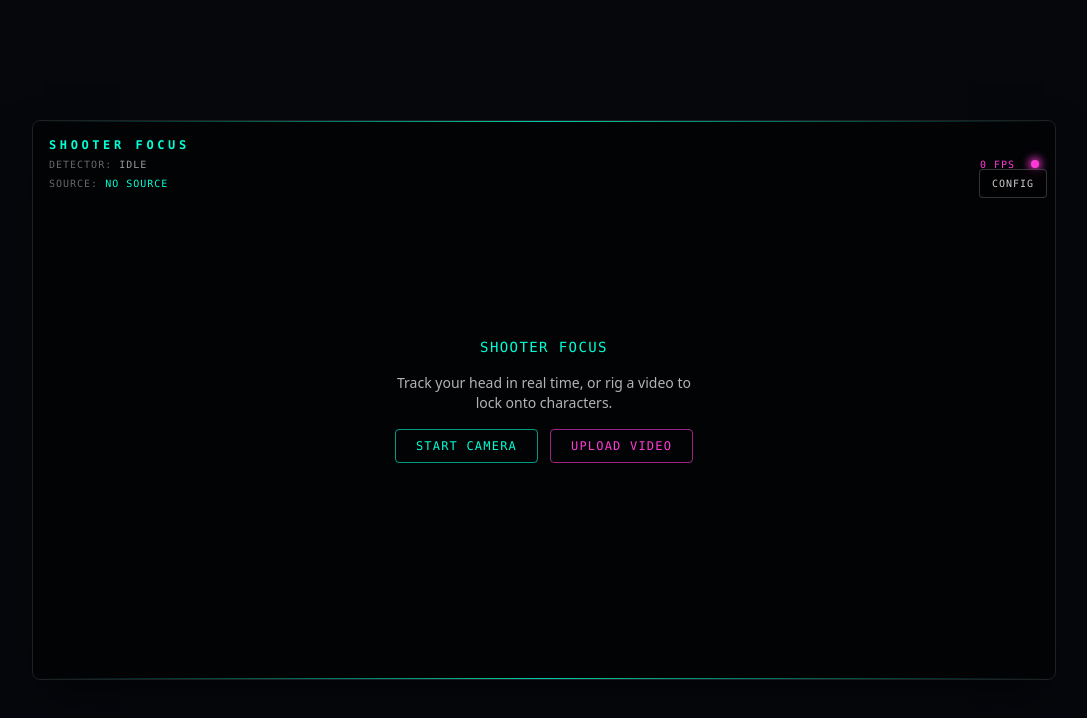
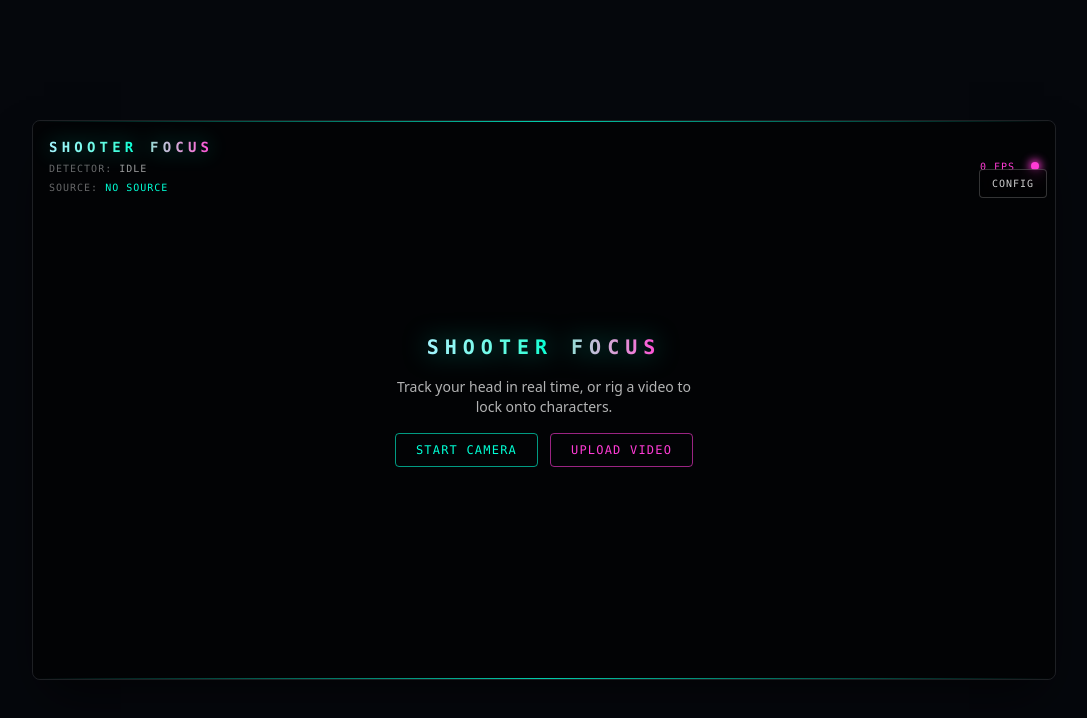
Before and after one commit to im-alisher/shooter-focus, a React (Vite) app: page / in a window 1280 px wide. Shown: the top 718 px of the page, without its empty margins (96-1183 px from the left). Built offline with nearby package versions, Linux system fonts and the light colour scheme.

Commit message:
feat: add debug box toggle and neon HUD title

```diff
--- a/src/App.tsx
+++ b/src/App.tsx
@@ -53,7 +53,7 @@ function App() {
         <DebugOverlay
           faceRef={faceRef}
           videoRef={videoRef}
-          visible={feedReady && locked}
+          visible={feedReady && locked && settings.showDebugBox}
           mirror={mirror}
         />
 
@@ -73,13 +73,14 @@ function App() {
           onToggle={() => setConfigOpen((value) => !value)}
           onUpdateStyle={update}
           onUpdateEffects={updateEffects}
+          onUpdateSettings={update}
           onToggleMirror={() => setMirror((value) => !value)}
           onReset={reset}
         />
 
         <header className="pointer-events-none absolute left-0 top-0 flex w-full items-center justify-between p-4">
           <div className="flex flex-col gap-1">
-            <span className="font-mono text-xs font-semibold uppercase tracking-[0.3em] text-hud-primary">
+            <span className="bg-gradient-to-r from-cyan-200 via-hud-primary to-hud-secondary bg-clip-text font-mono text-sm font-bold uppercase tracking-[0.3em] text-transparent drop-shadow-[0_0_10px_rgba(0,255,213,0.45)]">
               Shooter Focus
             </span>
             <span className="font-mono text-[10px] uppercase tracking-widest text-white/40">
--- a/src/components/SettingsPanel/SettingsPanel.tsx
+++ b/src/components/SettingsPanel/SettingsPanel.tsx
@@ -11,6 +11,7 @@ interface SettingsPanelProps {
   onToggle: () => void
   onUpdateStyle: (patch: Partial<TargetLockStyle>) => void
   onUpdateEffects: (patch: Partial<HudEffects>) => void
+  onUpdateSettings: (patch: Partial<HudSettings>) => void
   onToggleMirror: () => void
   onReset: () => void
 }
@@ -22,6 +23,7 @@ export default function SettingsPanel({
   onToggle,
   onUpdateStyle,
   onUpdateEffects,
+  onUpdateSettings,
   onToggleMirror,
   onReset,
 }: SettingsPanelProps) {
@@ -99,6 +101,11 @@ export default function SettingsPanel({
             onChange={(showCenterDot) => onUpdateStyle({ showCenterDot })}
           />
           <Toggle
+            label="Debug Box"
+            checked={settings.showDebugBox}
+            onChange={(showDebugBox) => onUpdateSettings({ showDebugBox })}
+          />{' '}
+          <Toggle
             label="Lock Animation"
             checked={settings.showLockAnimation}
             onChange={(showLockAnimation) =>
--- a/src/components/WebcamFeed/WebcamFeed.tsx
+++ b/src/components/WebcamFeed/WebcamFeed.tsx
@@ -66,7 +66,7 @@ function FeedPrompt({
 
   return (
     <div className="flex flex-col items-center gap-4 p-6 text-center">
-      <span className="font-mono text-sm uppercase tracking-widest text-hud-primary">
+      <span className="bg-gradient-to-r from-cyan-200 via-hud-primary to-hud-secondary bg-clip-text font-mono text-xl font-bold uppercase tracking-[0.3em] text-transparent drop-shadow-[0_0_12px_rgba(0,255,213,0.5)]">
         {status === 'loading' ? 'Loading Source...' : 'Shooter Focus'}
       </span>
       <p className="max-w-xs text-sm text-white/70">
--- a/src/types/hudSettings.ts
+++ b/src/types/hudSettings.ts
@@ -7,6 +7,7 @@ export interface HudSettings {
   showRing: boolean
   showCenterDot: boolean
   showLockAnimation: boolean
+  showDebugBox: boolean
   effects: HudEffects
 }
 
@@ -16,6 +17,7 @@ export const DEFAULT_HUD_SETTINGS: HudSettings = {
   showRing: true,
   showCenterDot: true,
   showLockAnimation: true,
+  showDebugBox: true,
   effects: { ...DEFAULT_HUD_EFFECTS },
 }
 
```
